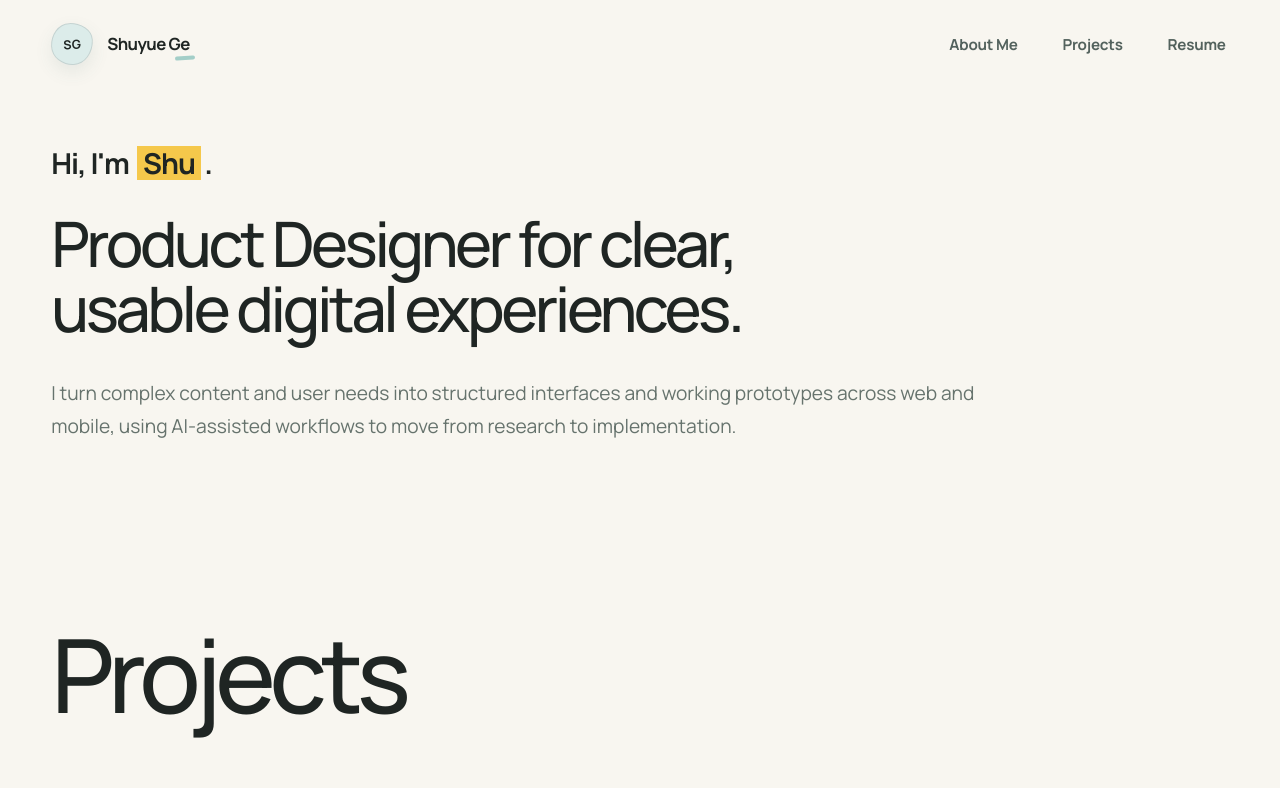
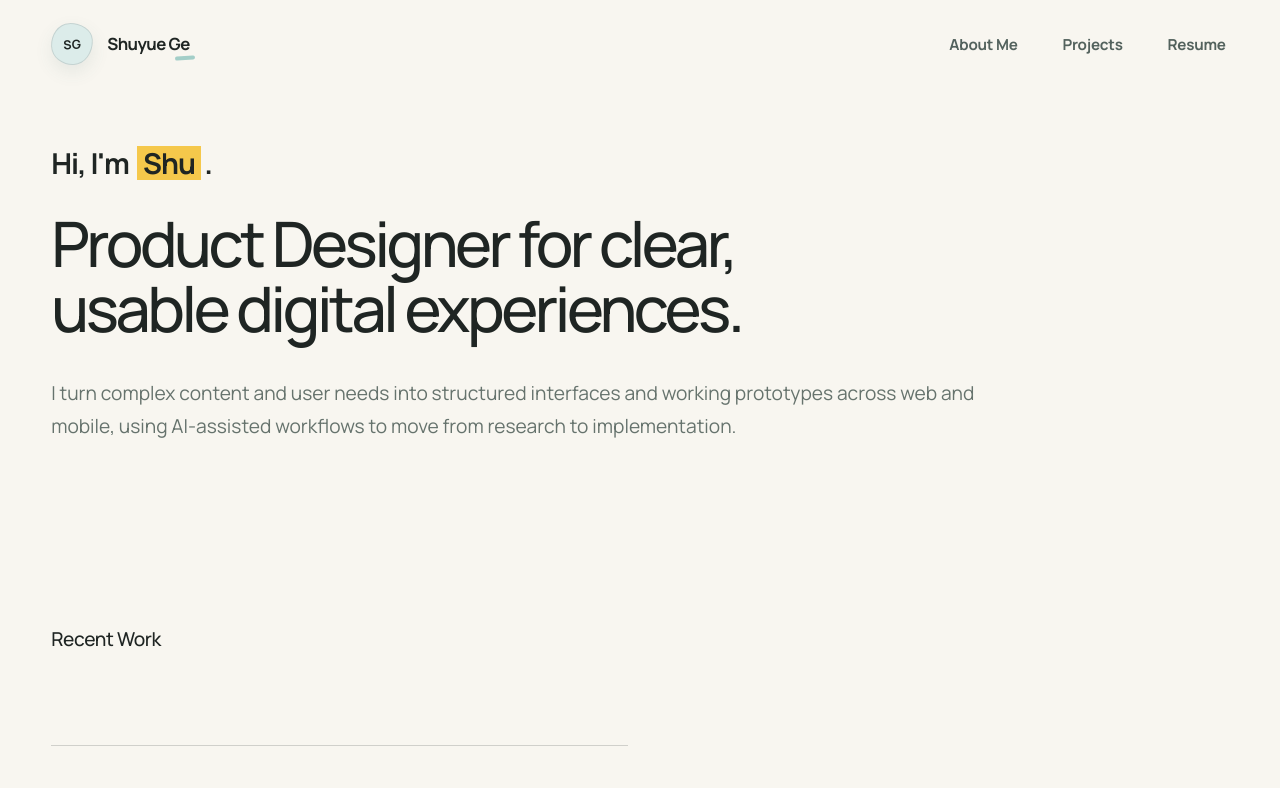
Before and after one commit to ShuyueGe/shuyuege.github.io, a React (Vite) app: page / in a window 1280 px wide. Shown: the top 788 px of the page. Built offline with nearby package versions, Linux system fonts and the light colour scheme.

Commit message:
Update Projects section heading

```diff
--- a/src/components/ProjectShowcase.tsx
+++ b/src/components/ProjectShowcase.tsx
@@ -72,7 +72,7 @@ export function ProjectShowcase() {
     >
       <div className="page-shell">
         <div className="projects-section__intro">
-          <h2>Projects</h2>
+          <h2 className="projects-section__heading">Recent Work</h2>
         </div>
 
         <div
--- a/src/styles.css
+++ b/src/styles.css
@@ -2707,6 +2707,16 @@ p {
   line-height: 1.72;
 }
 
+.home-page .projects-section__intro h2.projects-section__heading {
+  margin: 0;
+  font-family: inherit;
+  font-size: clamp(1.1rem, 1.5vw, 1.25rem);
+  font-style: italic;
+  font-weight: 500;
+  letter-spacing: -0.02em;
+  line-height: 1.72;
+}
+
 @media (max-width: 900px) {
   .home-page .about-hero {
     min-height: auto;
@@ -2744,4 +2754,8 @@ p {
     font-size: 1.04rem;
     line-height: 1.7;
   }
-}
+
+  .home-page .projects-section__intro h2.projects-section__heading {
+    font-size: 1.04rem;
+  }
+}
```
